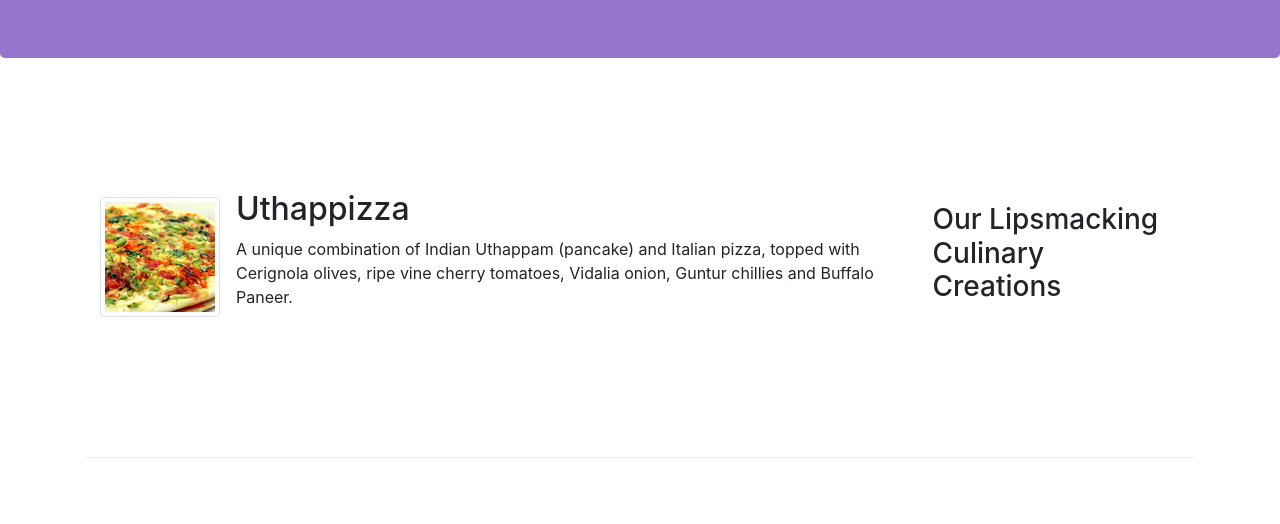
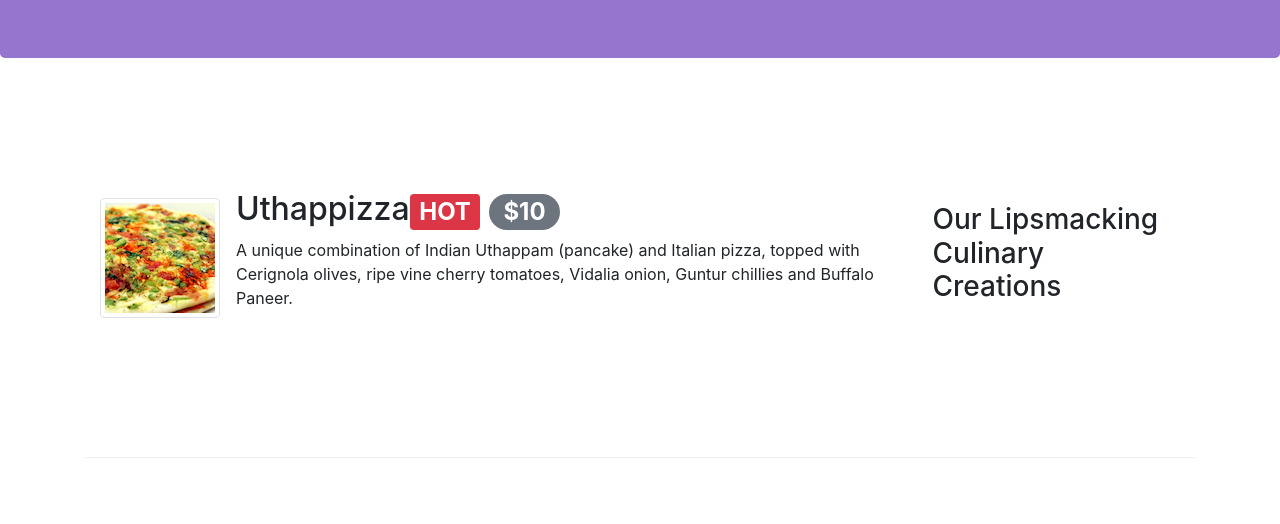
Before and after one commit to harisbintalat/Restaurant-Application-Bootstrap4, a website: page index.html in a window 1280 px wide. Shown: the part 276-800 px from the top of the page. Drawn offline with nearby package versions, Linux system fonts and the light colour scheme.

Commit message:
Alerting users

```diff
--- a/index.html
+++ b/index.html
@@ -55,7 +55,7 @@
               <div class="media">
                 <img class="d-flex mr-3 img-thumbnail align-self-center" src="img/uthappizza.png" alt="Uthappizza">
               <div class="media-body">
-                <h2 class="mt-0">Uthappizza</h2>
+                <h2 class="mt-0">Uthappizza<span class="badge badge-danger">HOT</span> <span class="badge badge-pill badge-secondary">$10</span></h2>
                 <p class="d-node d-sm-block">A unique combination of Indian Uthappam (pancake) and Italian pizza, topped with Cerignola olives, ripe vine cherry tomatoes, Vidalia onion, Guntur chillies and Buffalo Paneer.</p>
               </div>
             </div>
```
